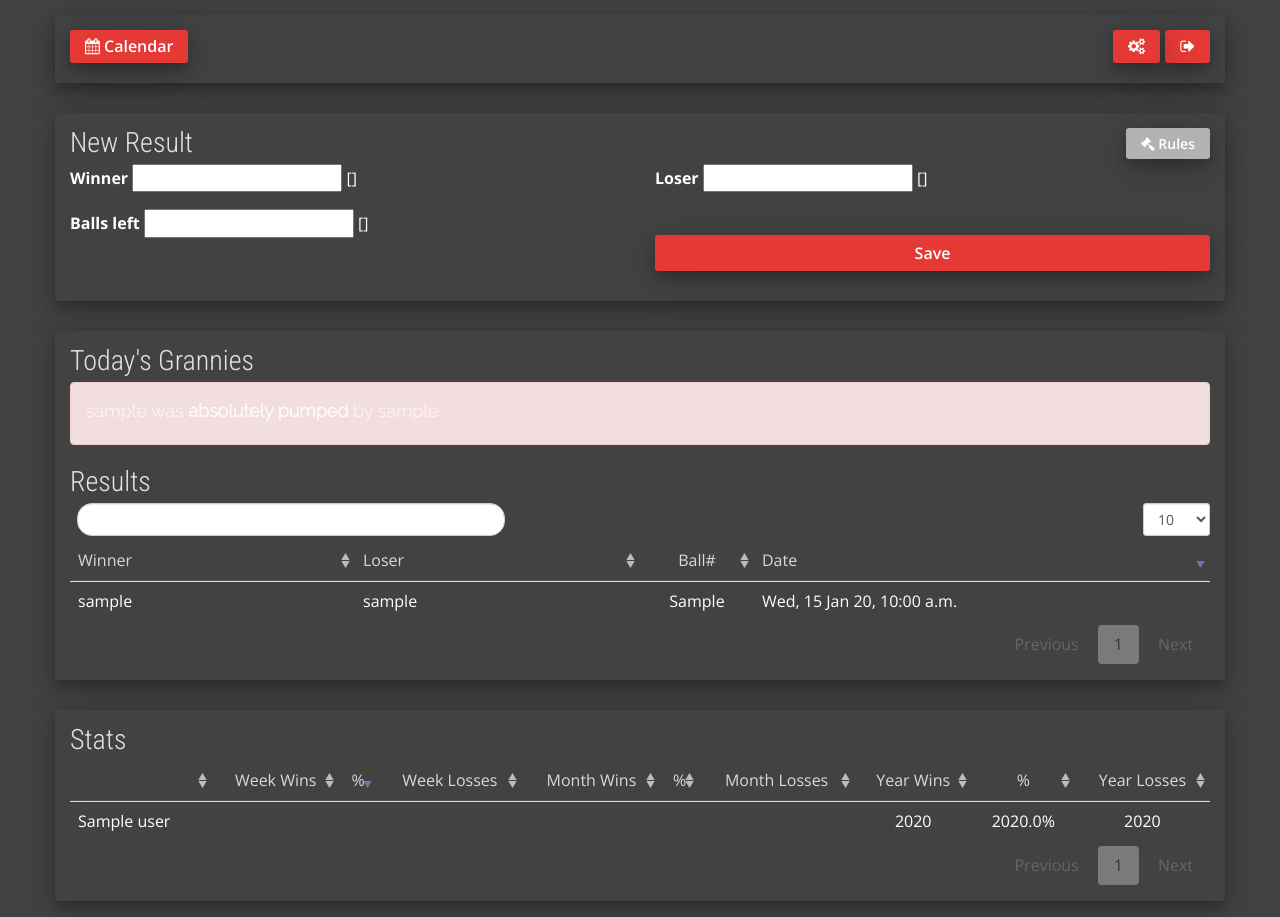
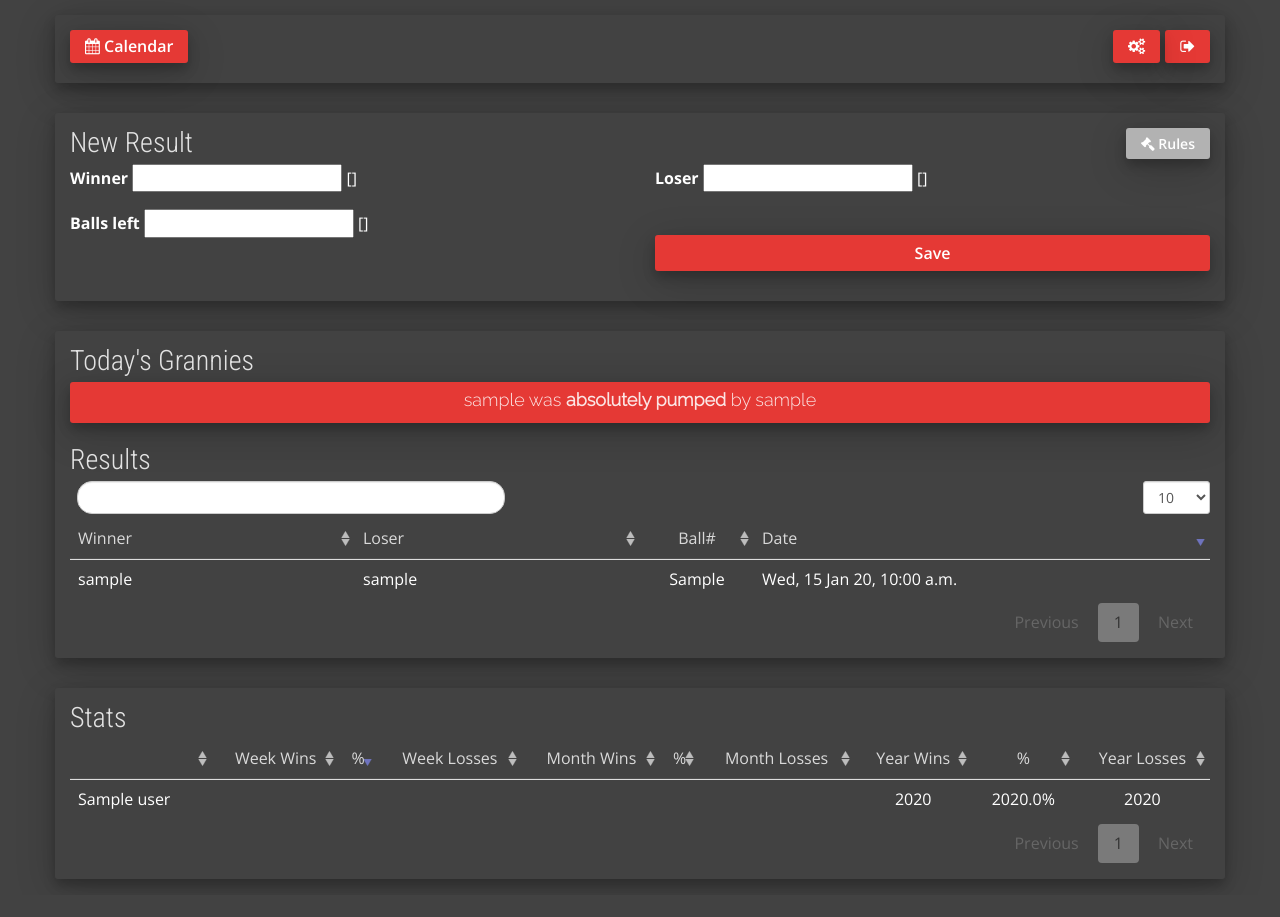
Before and after one commit to RossLYoung/rookie_booking, a Django app: template rookie_booking/booking_calendar/templates/booking_calendar/pool.html in a window 1280 px wide. After the commit the page ends 887 px from the top, so only its background shows below. Run offline with Django 3.2, Linux system fonts and the light colour scheme; the template is opened without the code that fills it: most values are stand-ins (such as "Sample title", 1, 10 or a date in 2020); form fields are guessed from the names that the template uses; parts of the project's set-up code (start-up, migrations or seed data) failed here and were passed over; some libraries are stand-ins or nearby versions.

Commit message:
granny alert

```diff
--- a/rookie_booking/booking_calendar/templates/booking_calendar/pool.html
+++ b/rookie_booking/booking_calendar/templates/booking_calendar/pool.html
@@ -95,7 +95,7 @@
                 {% if todays_grannies %}
                     <h3 class="header-title">Today's Grannies</h3>
                     {% for granny in todays_grannies %}
-                        <div class="alert alert-danger" role="alert">
+                        <div class="alert btn-accent2" role="alert">
                             <p>{{ granny.loser.username }} was <strong>absolutely pumped</strong> by {{ granny.winner.username }}</p>
                         </div>
                     {% endfor %}
```
